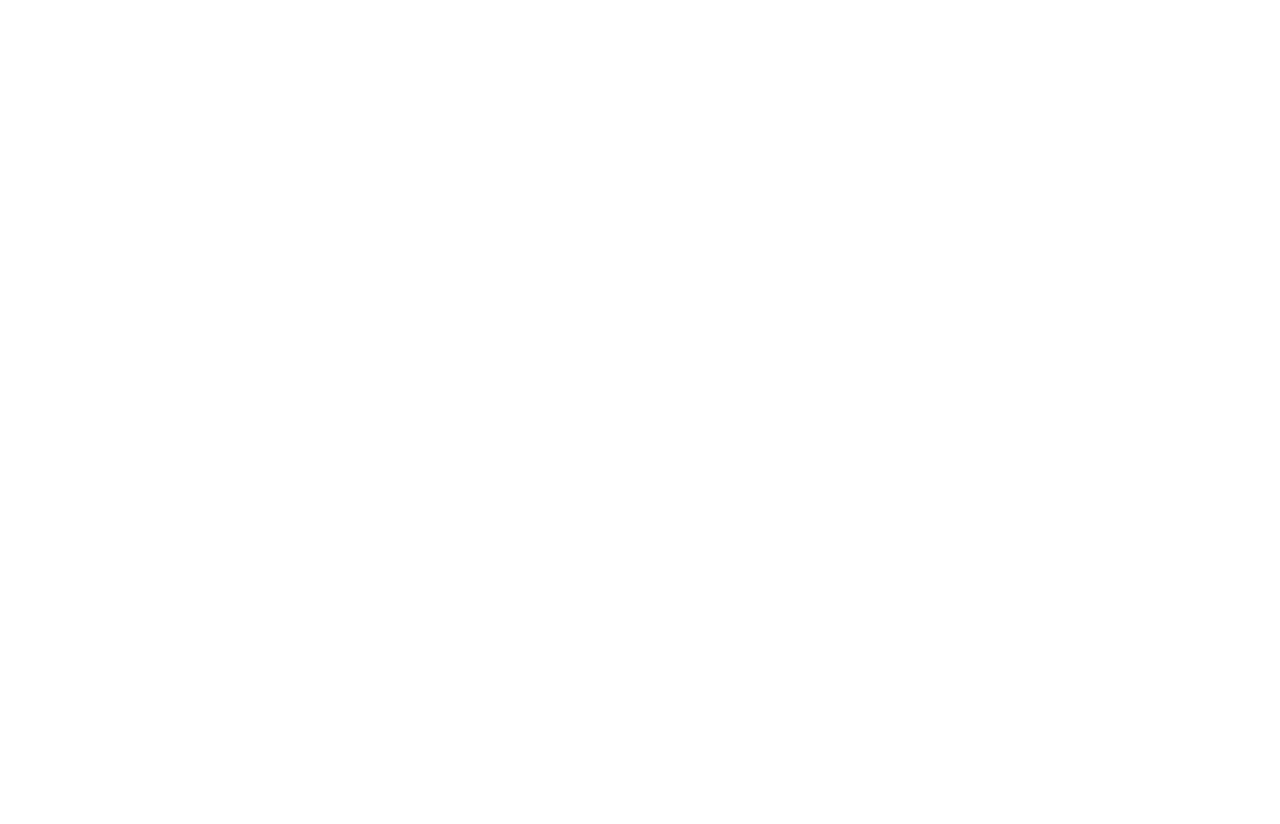
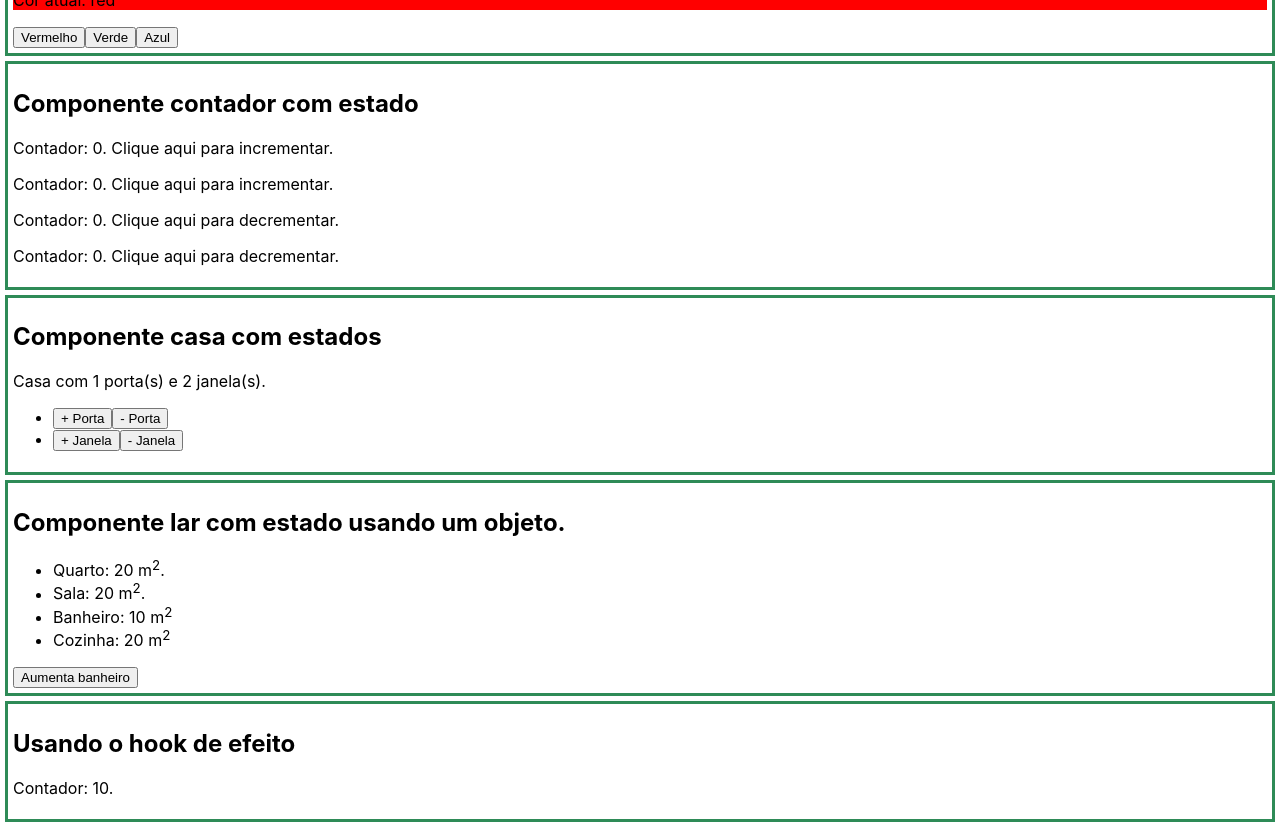
Before and after one commit to rsg73626/react-app-front-end-mackenzie-brasscom, a React (Create React App) app: page /parte3 in a window 1280 px wide. Before the commit this address had no page. Shown: the part 180-1004 px from the top of the page. Before the commit the page ends 800 px from the top, so only its background shows below. Built offline with nearby package versions, Linux system fonts and the light colour scheme.

Commit message:
Novos conteúdos sobre React.

```diff
--- a/src/Components/App/App.js
+++ b/src/Components/App/App.js
@@ -1,6 +1,7 @@
 import ReactStudies from "../../pages/ReactStudies";
 import Atividades from "../../pages/Atividades";
 import Header from "../Header/Header";
+import TerceiraPagina from "../../pages/TerceiraPagina";
 import { BrowserRouter, Routes, Route } from "react-router-dom";
 import "./App.css";
 
@@ -12,6 +13,7 @@
                 <Routes>
                     <Route path="/" element={<ReactStudies />} />
                     <Route path="atividades" element={<Atividades />} />
+                    <Route path="parte3" element={<TerceiraPagina />} />
                 </Routes>
             </main>
         </BrowserRouter>
--- a/src/Components/Header/Header.js
+++ b/src/Components/Header/Header.js
@@ -9,6 +9,7 @@
                 <ul>
                     <li><Link to="/">Home</Link></li>
                     <li><Link to="atividades">Atividades</Link></li>
+                    <li><Link to="parte3">Parte 3</Link></li>
                 </ul>
             </nav>
         </header>
--- /dev/null
+++ b/src/pages/TerceiraPagina.js
@@ -0,0 +1,146 @@
+
+import { useState, useEffect } from "react";
+
+function Cores() {
+
+    const [cor, setCor] = useState("red");
+
+    const getCSS = () => {
+        return { backgroundColor: cor };
+    }
+
+    return (
+        <>
+            <p style={getCSS()}>Cor atual: {cor}</p>
+            <button type="button" onClick={ () => setCor("red") }>Vermelho</button>
+            <button type="button" onClick={ () => setCor("green") }>Verde</button>
+            <button type="button" onClick={ () => setCor("blue") }>Azul</button>
+        </>
+    );
+
+}
+
+function Contador({ valorInicial, incremento }) {
+
+    const [valor, configurarValor] = useState(valorInicial);
+
+    return <p onClick={ () => configurarValor(valor + incremento) }>Contador: {valor}. Clique aqui para { incremento > 0 ? "incrementar" : "decrementar" }.</p>
+
+}
+
+function Casa() {
+    const [portas, setPortas] = useState(1);
+    const [janelas, setJanelas] = useState(2);
+
+    return (
+        <>
+            <p>Casa com {portas} porta(s) e {janelas} janela(s).</p>
+            <ul>
+                <li>
+                    <button type="button" onClick={ () => setPortas(portas + 1) }>+ Porta</button>
+                    <button type="button" onClick={ () => setPortas(portas - 1) }>- Porta</button>
+                </li>
+                <li>
+                    <button type="button" onClick={ () => setJanelas(janelas + 1) }>+ Janela</button>
+                    <button type="button" onClick={ () => setJanelas(janelas - 1) }>- Janela</button>
+                </li>
+            </ul>
+        </>
+    );
+}
+
+function Lar() {
+    const [estrutura, setEstrutura] = useState({
+        quarto: 20,
+        sala: 20,
+        banheiro: 10,
+        cozinha: 20,
+    });
+
+    const aumentaBanheiro = () => {
+        setEstrutura({ ...estrutura, banheiro: 15, cozinha: 25 });
+    }
+
+    return (
+        <>
+            <ul>
+                <li>Quarto: {estrutura.quarto} m<sup>2</sup>.</li>
+                <li>Sala: {estrutura.sala} m<sup>2</sup>.</li>
+                <li>Banheiro: {estrutura.banheiro} m<sup>2</sup></li>
+                <li>Cozinha: {estrutura.cozinha} m<sup>2</sup></li>
+            </ul>
+            <button type="button" onClick={aumentaBanheiro}>Aumenta banheiro</button>
+        </>
+    )
+}
+
+function Timer({incremento}) {
+    const [contador, setContador] = useState(0);
+    const [espera, setEspera] = useState(3000);
+
+    useEffect(() => {
+        setTimeout(() => {
+            setContador(contador + incremento);
+            setEspera(espera - 500)
+        }, espera);
+    }, []);
+
+    return <p>Contador: {contador}.</p>
+}
+
+function SorteiaCor() {
+    const [cor, setCor] = useState("gray");
+    const [nomeCor, setNomeCor] = useState("Cinza");
+
+    const cores = ["red", "green", "blue", "orange", "lightpink"];
+    const nomeCores = ["Vermelho", "Verde", "Azul", "Laranja", "Rosa claro"];
+
+    const getCSS = () => { return { backgroundColor: cor } }
+
+    useEffect(() => {
+        setTimeout(() => {
+            const sorteio = Math.floor(Math.random() * 4);
+            setCor(cores[sorteio]);
+            setNomeCor(nomeCores[sorteio]);
+        }, 5000)
+    }, [])
+
+    return <p style={getCSS()}>{nomeCor}</p>
+}
+
+function TerceiraPagina() {
+    return (
+        <section>
+            <h1>Terceira página de estudos React</h1>
+            <article>
+                <h2>React Hooks</h2>
+                <Cores />
+            </article>
+            <article>
+                <h2>Componente contador com estado</h2>
+                <Contador valorInicial={0} incremento={1}/>
+                <Contador valorInicial={0} incremento={10}/>
+                <Contador valorInicial={0} incremento={-1}/>
+                <Contador valorInicial={0} incremento={-10}/>
+            </article>
+            <article>
+                <h2>Componente casa com estados</h2>
+                <Casa />
+            </article>
+            <article>
+                <h2>Componente lar com estado usando um objeto.</h2>
+                <Lar />
+            </article>
+            <article>
+                <h2>Usando o hook de efeito</h2>
+                <Timer incremento={10}/>
+            </article>
+            <article>
+                <h2>Sorteio de cor</h2>
+                <SorteiaCor />
+            </article>
+        </section>
+    );
+}
+
+export default TerceiraPagina;
```
Also changed, not shown: 2 other files (tests, documents, lock files or other folders).
